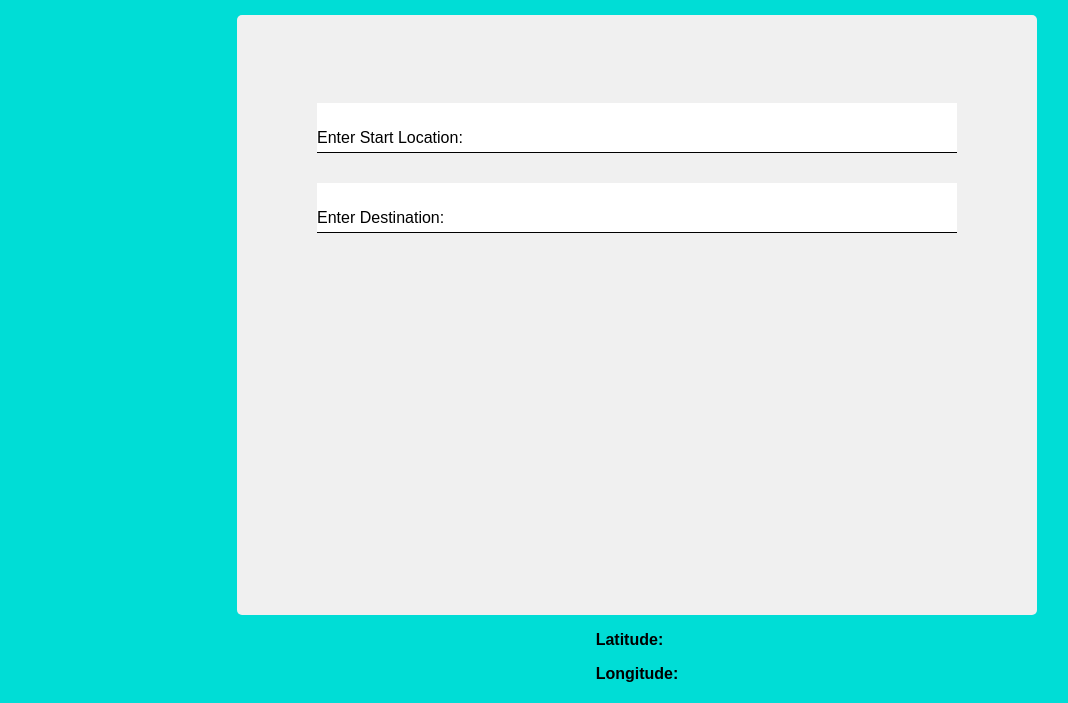
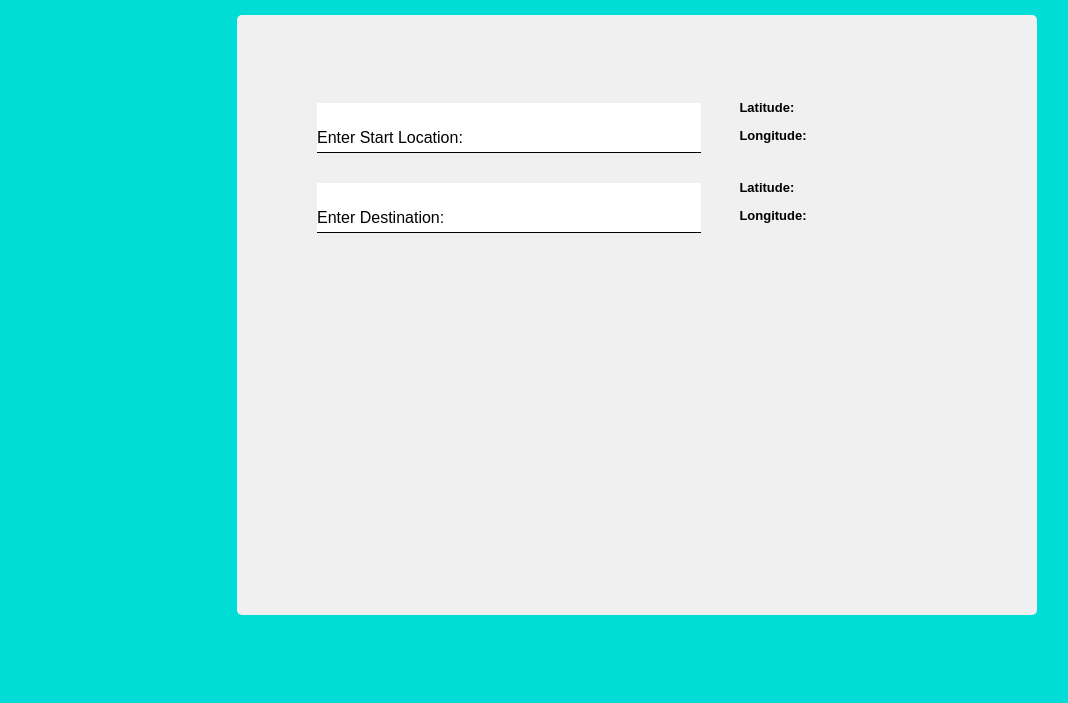
Before and after one commit to SurajNarang/TravelApp, a plain HTML site: page TravelApp.html in a window 1280 px wide. Shown: the part 97-800 px from the top of the page, without its empty margins (3-1071 px from the left). Drawn offline with nearby package versions, Linux system fonts and the light colour scheme; some packages are replaced by stand-ins of ours.

Commit message:
Updated files

```diff
--- a/TravelApp.html
+++ b/TravelApp.html
@@ -9,7 +9,7 @@
     <title>Travel Web App</title>
   </head>
   <body>
-    <h1>Travel Web App</h1>
+    <h1>US Travel Web App</h1>
 	<canvas id="canvas" width="800" height="600"> </canvas>
     <button id="info-button" class="button info-button">Show Info</button>
 
@@ -40,18 +40,24 @@
 </div>
 
 <!-- Longitude & Latitude Data-->
-<div class="latlong-view">
-  <p><b>Latitude:</b> <span id="latitude_view"></span></p>
-  <p><b>Longitude:</b> <span id="longitude_view"></span></p>
+<div class="startlatlong-view">
+  <p><b>Latitude:</b> <span id="startlatitude_view"></span></p>
+  <p><b>Longitude:</b> <span id="startlongitude_view"></span></p>
+</div>
+
+<div class="endlatlong-view">
+  <p><b>Latitude:</b> <span id="endlatitude_view"></span></p>
+  <p><b>Longitude:</b> <span id="endlongitude_view"></span></p>
 </div>
 
   <!-- Destination section-->
   <div class ="endform">
-		<input type="text" name="location2" autocomplete="on" required />
+		<input type="text" name="location2" id="search_input2" onFocus="geolocate()"class="form-control" required placeholder="" />
 		<label for="location2" class="label-location2">
-			<span class="content-location2">Enter Destination: </span>
+			<span class="content-location2" id="autocomplete"> Enter Destination: </span>
 		</label>
   </div>
+
 
     <script>
     const infoBtn = document.getElementById('info-button');
@@ -68,7 +74,9 @@
   <script>
 
    var searchInput = 'search_input';
+   var searchInput2 = 'search_input2';
 
+   // Start location autocomplete method
    $(document).ready(function () {
        var autocomplete;
        autocomplete = new google.maps.places.Autocomplete((document.getElementById(searchInput)), {
@@ -83,15 +91,43 @@
        var near_place = autocomplete.getPlace();
        document.getElementById('loc_lat').value = near_place.geometry.location.lat();
        document.getElementById('loc_long').value = near_place.geometry.location.lng();
+
        // Updates Latitude and Longitude
-       document.getElementById('latitude_view').innerHTML = near_place.geometry.location.lat();
-       document.getElementById('longitude_view').innerHTML = near_place.geometry.location.lng();
+       document.getElementById('startlatitude_view').innerHTML = near_place.geometry.location.lat();
+       document.getElementById('startlongitude_view').innerHTML = near_place.geometry.location.lng();
    });
 });
 
        $(document).on('change', '#'+searchInput, function () {
-           document.getElementById('latitude_view').innerHTML = '';
-           document.getElementById('longitude_view').innerHTML = '';
+           document.getElementById('startlatitude_view').innerHTML = '';
+           document.getElementById('startlongitude_view').innerHTML = '';
+});
+
+// Final location autocomplete method
+$(document).ready(function () {
+       var autocomplete;
+       autocomplete = new google.maps.places.Autocomplete((document.getElementById(searchInput2)), {
+        types: ['geocode'],
+        // Restricts user input to America location
+        componentRestrictions: {
+            country: 'USA',
+          }
+    });
+
+   google.maps.event.addListener(autocomplete, 'place_changed', function () {
+       var near_place = autocomplete.getPlace();
+       document.getElementById('loc_lat').value = near_place.geometry.location.lat();
+       document.getElementById('loc_long').value = near_place.geometry.location.lng();
+
+       // Updates Latitude and Longitude
+       document.getElementById('endlatitude_view').innerHTML = near_place.geometry.location.lat();
+       document.getElementById('endlongitude_view').innerHTML = near_place.geometry.location.lng();
+   });
+});
+
+       $(document).on('change', '#'+searchInput, function () {
+           document.getElementById('endlatitude_view').innerHTML = '';
+           document.getElementById('endlongitude_view').innerHTML = '';
 });
 
 </script>
--- a/style.css
+++ b/style.css
@@ -19,13 +19,32 @@
   overflow: hidden;
 }
 
+.startlatlong-view {
+  width: 20%;
+  position: absolute;
+  overflow: hidden;
+  right: 22%;
+  top: 23%;
+  font-size: 13px;
+}
+
+.endlatlong-view {
+  width: 20%;
+  position: absolute;
+  overflow: hidden;
+  right: 22%;
+  top: 33%;
+  font-size: 13px;
+}
+
 /* First text box */
 .startform {
-	  width: 50%;
+  width: 30%;
   position: absolute;
   height: 50px;
   overflow: hidden;
   top: 25%;
+  left: 25%;
 }
 
 .startform input {
@@ -77,11 +96,12 @@
 
 /* Second text box */
 .endform {
-	  width: 50%;
+  width: 30%;
   position: absolute;
   height: 50px;
   overflow: hidden;
   top: 35%;
+  left: 25%;
 }
 
 .endform input {
```
Lines whose indentation alone changed are shown as unchanged.
